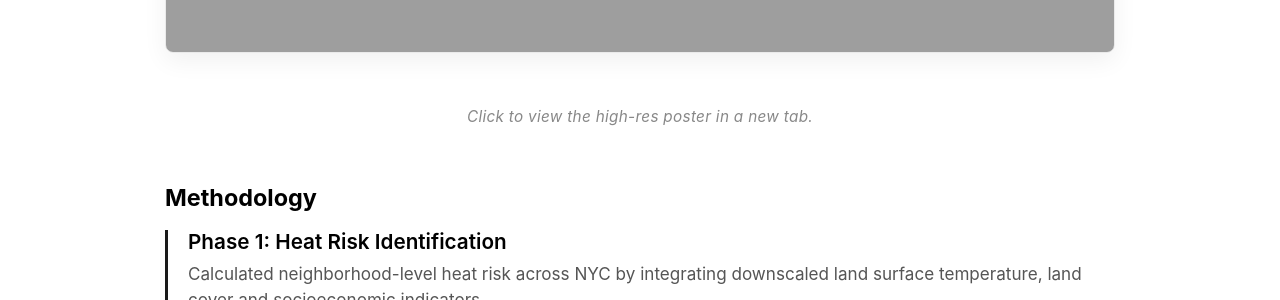
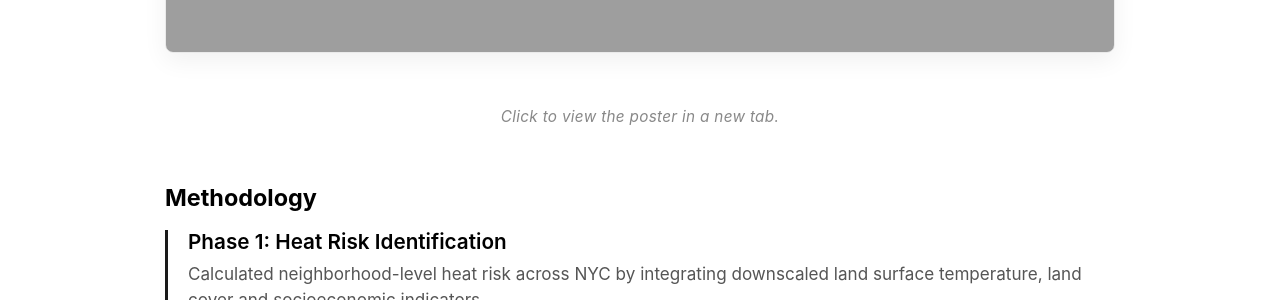
Before and after one commit to Seab0t/Seab0t.github.io, a Jekyll site: the page built from _portfolio/portfolio-NbS.md, in a window 1280 px wide. Shown: the part 1280-1580 px from the top of the page. Built offline with Jekyll 4.4.1, drawn with Linux system fonts in a browser that asks for light colours; a script bundle is joined from its source files by our own code; library files that are not in the unit come from our copies.

Commit message:
add poster

```diff
--- a/_portfolio/portfolio-NbS.md
+++ b/_portfolio/portfolio-NbS.md
@@ -14,10 +14,10 @@ New York City faces highly unequal heat risks across its neighborhoods. While gr
 
 ## Research Poster
 <div style="text-align: center; margin: 3rem 0;">
-  <a href="https://github.com/Seab0t/NbS_tool/blob/main/Poster_NbS_tool.pdf" target="_blank" title="Click to view full PDF poster">
+  <a href="https://Seab0t.github.io/files/Poster_NbS.pdf" target="_blank" title="Click to view full PDF poster">
     <img src="https://Seab0t.github.io/images/NbS_Thumb.png" alt="Project Poster" style="border: 1px solid #eaeaea; box-shadow: 0 8px 24px rgba(0,0,0,0.06); border-radius: 8px; transition: transform 0.3s ease;" onmouseover="this.style.transform='scale(1.02)'" onmouseout="this.style.transform='scale(1)'">
   </a>
-  <p style="font-size: 0.85rem; color: #888; margin-top: 15px; font-style: italic; letter-spacing: 0.02em;">Click to view the high-res poster in a new tab.</p>
+  <p style="font-size: 0.85rem; color: #888; margin-top: 15px; font-style: italic; letter-spacing: 0.02em;">Click to view the poster in a new tab.</p>
 </div>
 
 ### Methodology
```
Also changed, not shown: 1 other file.
